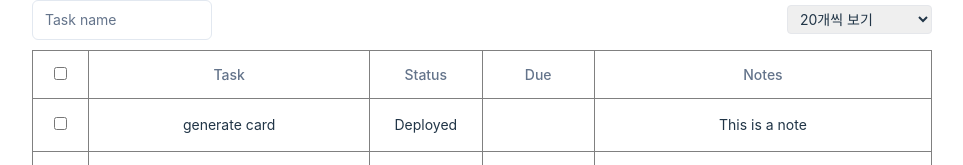
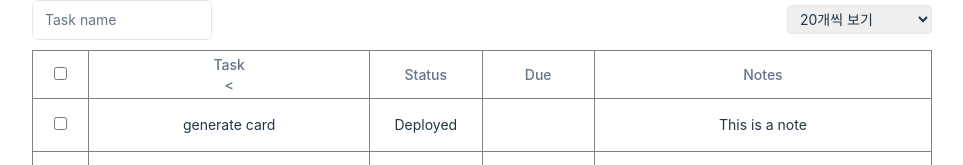
Before and after one commit to Geuni620/tanstack-table-v8-tutorials, a React (Vite) app: page / in a window 1280 px wide. Shown: the part 131-296 px from the top of the page, without its empty margins (158-1121 px from the left). Built offline with nearby package versions, Linux system fonts and the light colour scheme.

Commit message:
Feat: sorting

```diff
--- a/src/components/table/index.tsx
+++ b/src/components/table/index.tsx
@@ -5,6 +5,7 @@ import {
   getCoreRowModel,
   getFilteredRowModel,
   getPaginationRowModel,
+  getSortedRowModel,
   useReactTable,
 } from '@tanstack/react-table';
 import { useState } from 'react';
@@ -98,16 +99,19 @@ export const TableComponents: React.FC = () => {
       header: 'Status',
       cell: (props) => <p>{props.getValue().name}</p>,
       size: 100,
+      enableSorting: false,
     }),
     columnHelper.accessor('due', {
       header: 'Due',
       cell: (props) => <p>{props.getValue()?.toLocaleTimeString()}</p>,
       size: 100,
+      enableSorting: false,
     }),
     columnHelper.accessor('notes', {
       header: 'Notes',
       size: 300,
       cell: (props) => <p>{props.getValue()}</p>,
+      enableSorting: false,
     }),
   ];
 
@@ -118,6 +122,7 @@ export const TableComponents: React.FC = () => {
     getPaginationRowModel: getPaginationRowModel(),
     getFilteredRowModel: getFilteredRowModel(),
     onRowSelectionChange: setRowSelection,
+    getSortedRowModel: getSortedRowModel(),
 
     state: {
       rowSelection,
@@ -186,6 +191,20 @@ export const TableComponents: React.FC = () => {
                     header.column.columnDef.header,
                     header.getContext(),
                   )}
+                  {header.column.getCanSort() && (
+                    <div
+                      className="cursor-pointer"
+                      onClick={header.column.getToggleSortingHandler()}
+                    >
+                      {'<'}
+                    </div>
+                  )}
+                  {
+                    {
+                      asc: '▲',
+                      desc: '▼',
+                    }[header.column.getIsSorted()]
+                  }
                 </TableHead>
               ))}
             </TableRow>
```
